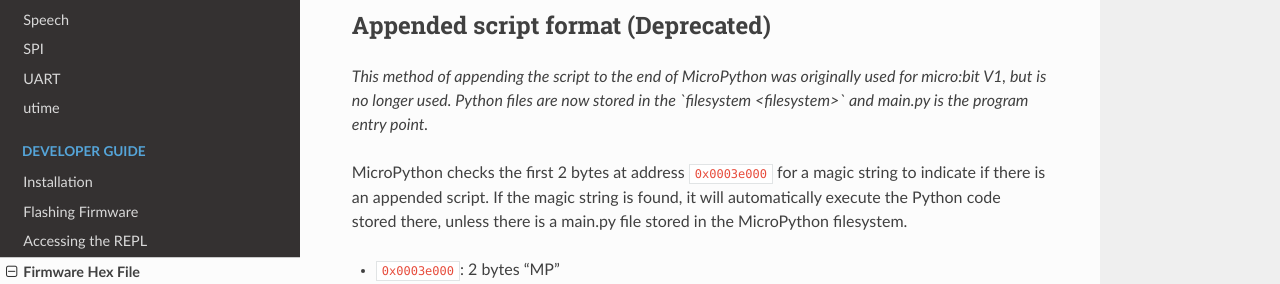
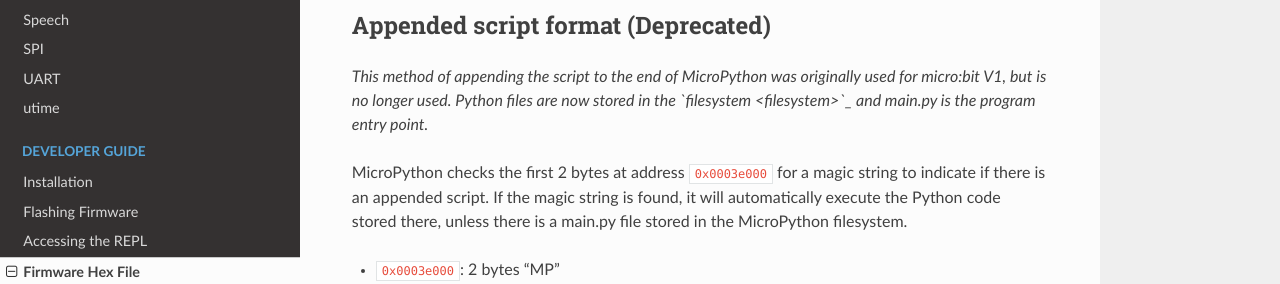
Before and after one commit to bbcmicrobit/micropython, a Sphinx documentation site: the page built from docs/devguide/hexformat.rst, in a window 1280 px wide and 900 px high, scrolled down 2918 px. Shown: the part 354-638 px from the top of the window. Built offline with Sphinx 7.4.7 and the Read the Docs theme 2.0.0, drawn with Linux system fonts in a browser that asks for light colours.

```diff
--- a/docs/devguide/hexformat.rst
+++ b/docs/devguide/hexformat.rst
@@ -158,7 +158,7 @@ Appended script format (Deprecated)
 
 *This method of appending the script to the end of MicroPython was originally
 used for micro:bit V1, but is no longer used. Python files are now stored in the
-`filesystem <filesystem>` and main.py is the program entry point.*
+`filesystem <filesystem>`_ and main.py is the program entry point.*
 
 MicroPython checks the first 2 bytes at address ``0x0003e000`` for a magic
 string to indicate if there is an appended script. If the magic string is
```
